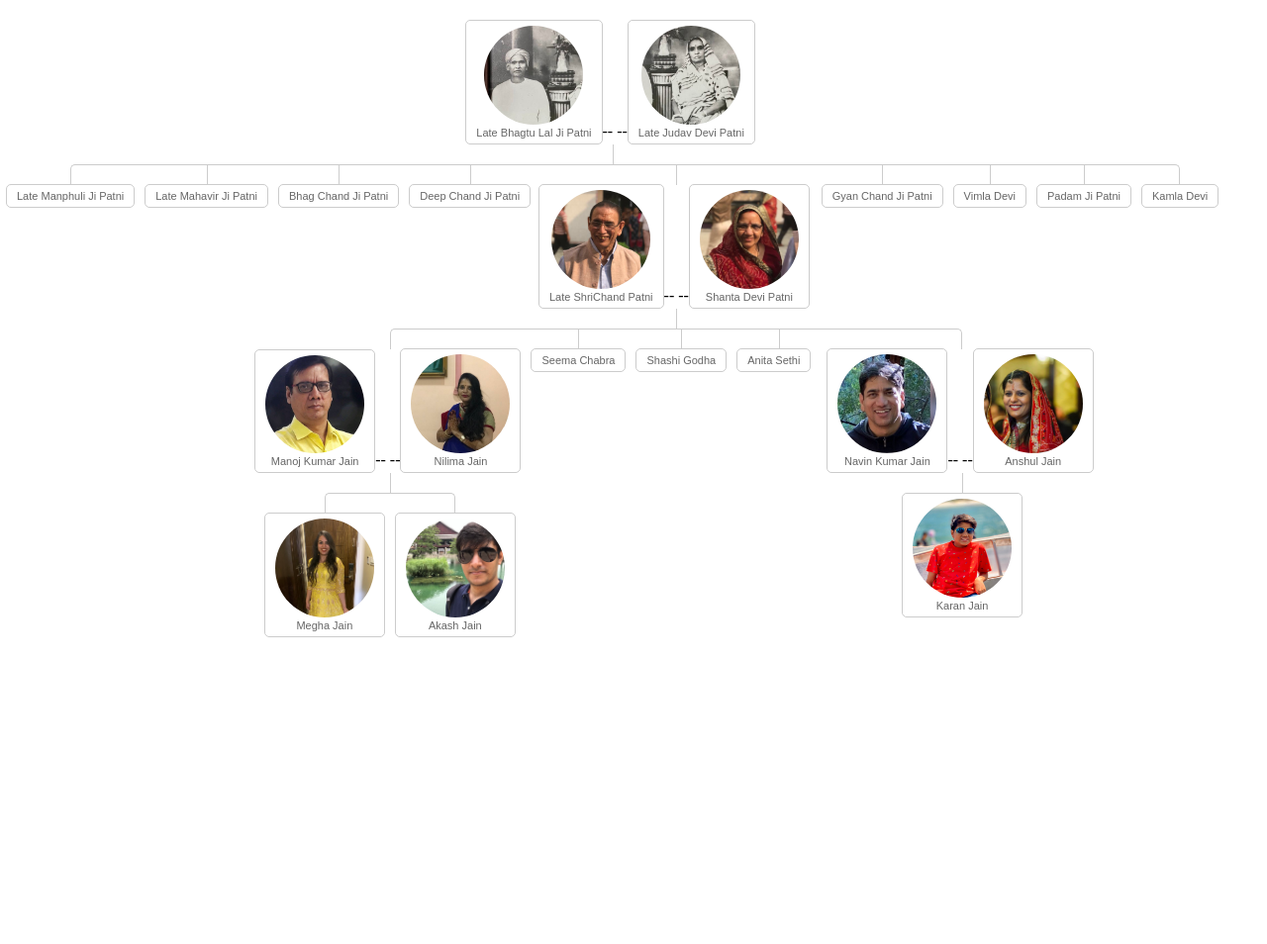
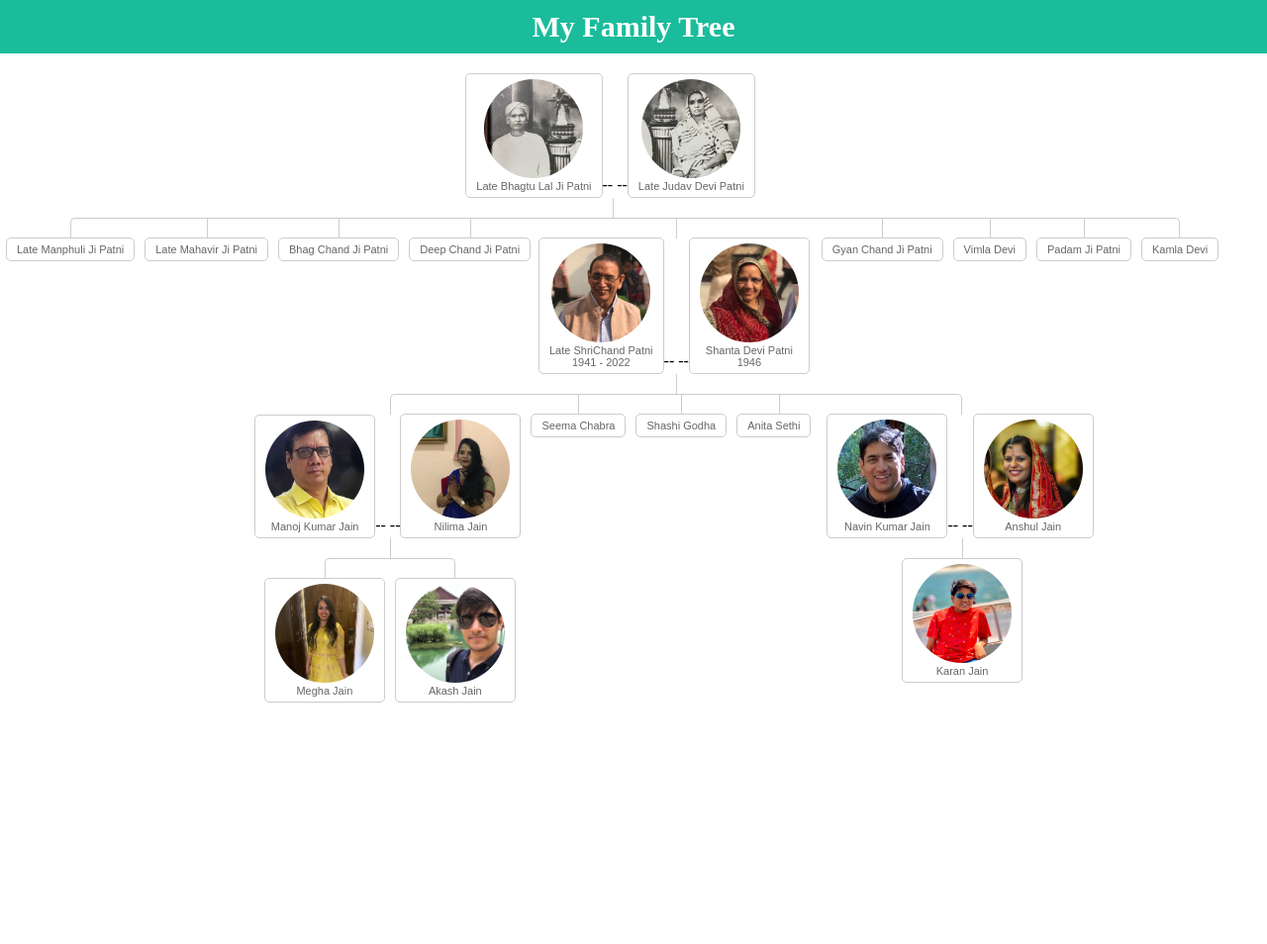
Before and after one commit to akash0212/patni-family-tree, a Jekyll site: the page built from index.html, in a window 1280 px wide. Shown: the whole page at 99% size. Built offline with Jekyll 4.4.1, drawn with Linux system fonts in a browser that asks for light colours; nearby versions of some CDN libraries; before the commit the page ends 900 px from its top, so only the background shows below that.

Commit message:
Update familytree.html

```diff
--- a/_includes/familytree.html
+++ b/_includes/familytree.html
@@ -180,9 +180,19 @@
           }
           /*Thats all. I hope you enjoyed it.
           Thanks :)*/
+          .header {
+            padding: 10px;
+            text-align: center;
+            background: #1abc9c;
+            color: white;
+            font-size: 15px;
+          }
         </style>
     </head>
     <body>
+      <div class="header">
+        <h1>My Family Tree</h1>
+      </div>
       <div class="tree">
         <ul>
           <li>
@@ -210,11 +220,15 @@
                   <img src="img/GrandPa.jpeg">
                   <br/>
                   Late ShriChand Patni
+                  <br/>
+                  1941 - 2022
                 </a>--
                 --<a class="wife" href="#">
                   <img src="img/GrandMa.jpeg">
                   <br/>
-                  Shanta Devi Patni</a>
+                  Shanta Devi Patni
+                  <br/>
+                  1946</a>
                 <ul>
                   <li>
                     <a class="husbandwithimg" href="#">
```
Also changed, not shown: other parts of _includes/familytree.html (+1 -1 lines).
